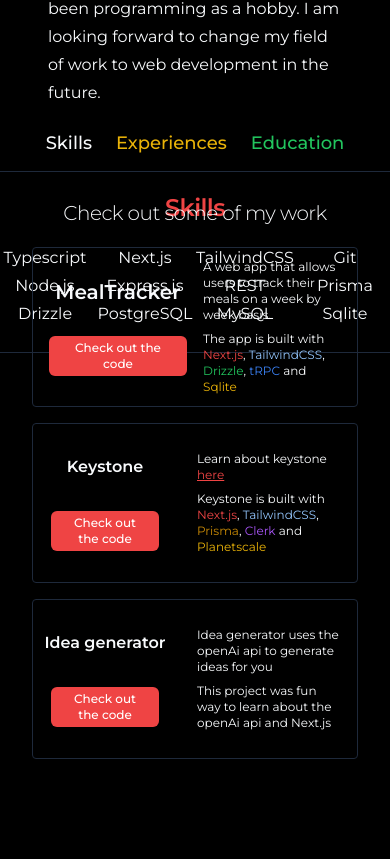
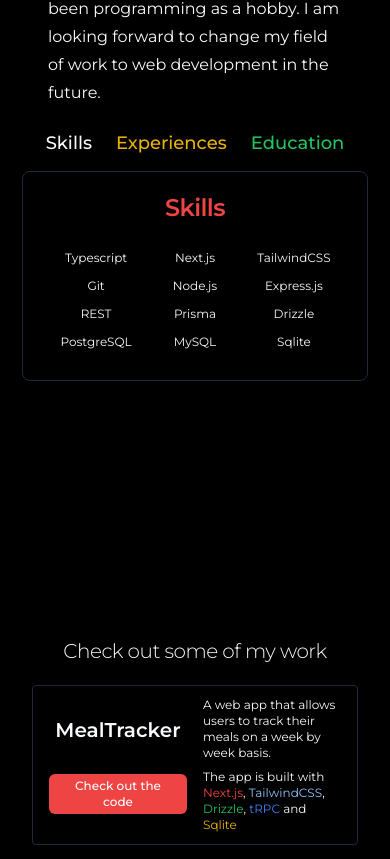
Before and after one commit to awonfs/portfolio, a Next.js app: page / in a window 390 px wide. Shown: the part 1913-2772 px from the top of the page. Built offline with nearby package versions, Linux system fonts and the light colour scheme.

Commit message:
Mobile view is now better on very small screens

```diff
--- a/components/about.tsx
+++ b/components/about.tsx
@@ -10,7 +10,7 @@ function About() {
   return (
     <section
       id="about"
-      className="flex flex-col md:flex-row h-screen pt-16 mt-16"
+      className="flex flex-col md:flex-row h-auto md:h-screen pt-16 mt-16 mb-16"
     >
       <motion.div
         ref={ref}
--- a/components/cards/tab-card.tsx
+++ b/components/cards/tab-card.tsx
@@ -8,19 +8,22 @@ type TabCardProps = {
 
 function TabCard({ title, titleColor, listWords }: TabCardProps) {
   return (
-    <Card className="min-w-[450px] text-center md:text-start">
+    <Card className="md:min-w-[450px] text-center md:text-start">
       <CardHeader>
         <CardTitle className={titleColor}>{title}</CardTitle>
       </CardHeader>
       <CardContent>
         <ul
           className={
-            title === "Skills" ? "grid grid-cols-4 md:grid-cols-2" : ""
+            title === "Skills" ? "grid grid-cols-3 md:grid-cols-2" : ""
           }
         >
           {listWords.map((word) => {
             return (
-              <li key={word} className="leading-7 text-center md:text-start">
+              <li
+                key={word}
+                className="leading-7 text-center text-xs md:text-base md:text-start"
+              >
                 {word}
               </li>
             );
--- a/components/header.tsx
+++ b/components/header.tsx
@@ -17,9 +17,7 @@ import { useState, useEffect, useRef } from "react";
 
 function Header() {
   const [isMenuOpen, setIsMenuOpen] = useState(false);
-
   const menuRef = useRef<HTMLDivElement>(null);
-
   const { controls, ref } = useFadeInWhenInView();
 
   function isMenuOpenHandler() {
@@ -79,11 +77,7 @@ function Header() {
                       <NavigationMenuLink>About</NavigationMenuLink>
                     </Link>
                   </li>
-                  <li onClick={closeMenu}>
-                    <Link href="#services" legacyBehavior passHref>
-                      <NavigationMenuLink>Services</NavigationMenuLink>
-                    </Link>
-                  </li>
+
                   <li onClick={closeMenu}>
                     <Link href="#portfolio" legacyBehavior passHref>
                       <NavigationMenuLink>Portfolio</NavigationMenuLink>
--- a/components/portfolio.tsx
+++ b/components/portfolio.tsx
@@ -14,7 +14,7 @@ function Portfolio() {
   return (
     <section
       id="portfolio"
-      className="md:container flex items-center flex-col gap-5 h-screen pt-16 mt-32 md:mt-0"
+      className="md:container flex items-center flex-col gap-5 h-auto md:h-screen pt-16 mt-48 md:mt-0"
     >
       <h1 className="scroll-m-20 text-xl md:text-4xl font-light tracking-tight md:mb-6">
         Check out some of my work
```
